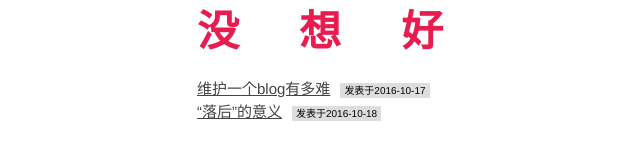
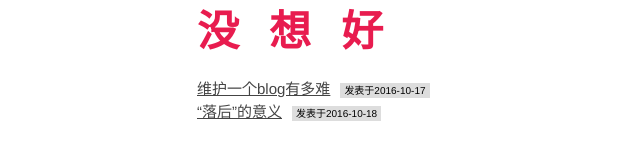
Before and after one commit to badformat/badformat.github.io, a plain HTML site: page index.html in a window 1280 px wide. Shown: the whole page, without its empty margins (68-708 px from the left). Drawn offline with Linux system fonts and the light colour scheme.

Commit message:
修改标题问题

```diff
--- a/style/main.css
+++ b/style/main.css
@@ -64,7 +64,7 @@ kbd {
 }
 #header {
     text-align: left;
-    letter-spacing: 4em;
+    letter-spacing: 2em;
     background-position: center top;
     background-repeat: no-repeat;
 }
```
